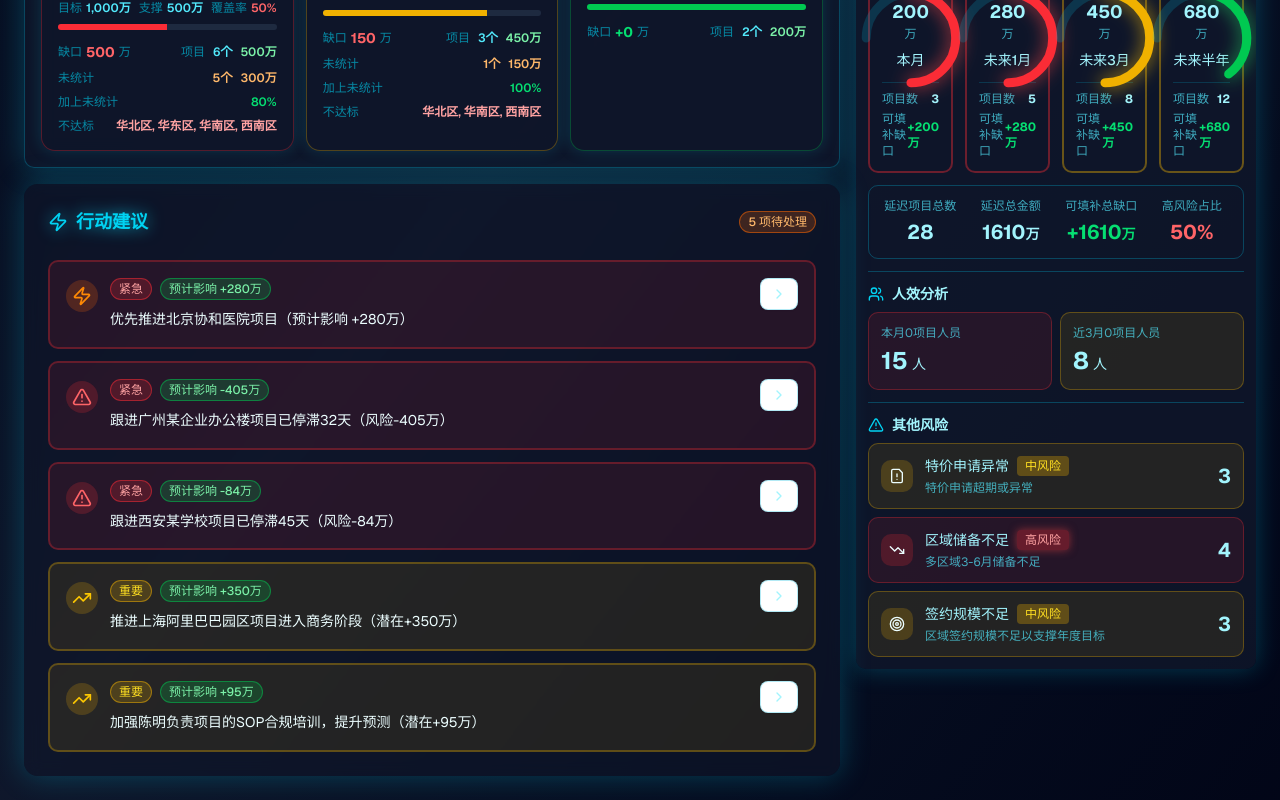
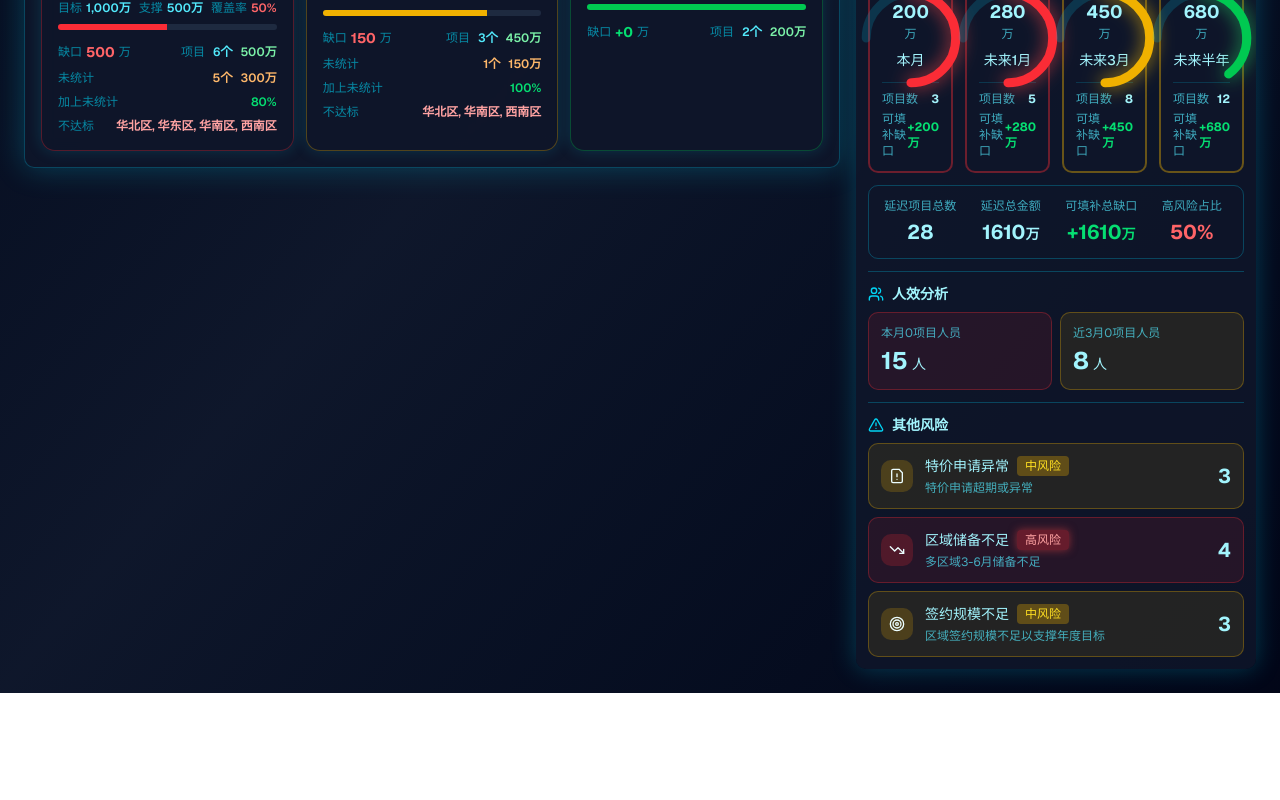
Before and after one commit to navylee1990/coze_jsc, a Next.js app: page /gm in a window 1280 px wide. Shown: the part 834-1634 px from the top of the page. After the commit the page ends 1527 px from the top, so only its background shows below. Built offline with nearby package versions, Linux system fonts and the light colour scheme.

Commit message:
feat: 删除商用总经理驾驶舱的行动建议模块

```diff
--- a/src/app/gm/page.tsx
+++ b/src/app/gm/page.tsx
@@ -1,7 +1,7 @@
 'use client';
 
 import { useState, useMemo, useEffect } from 'react';
-import { ArrowUp, ArrowDown, TrendingUp, AlertTriangle, Activity, Target, Clock, ChevronRight, BarChart3, Play, ChevronLeft, X, TrendingDown, DollarSign, CheckCircle2, XCircle, Zap } from 'lucide-react';
+import { ArrowUp, ArrowDown, TrendingUp, AlertTriangle, Activity, Target, Clock, ChevronRight, BarChart3, Play, ChevronLeft, X, TrendingDown, DollarSign, CheckCircle2, XCircle } from 'lucide-react';
 import { Card, CardContent, CardHeader, CardTitle } from '@/components/ui/card';
 import { Button } from '@/components/ui/button';
 import { Badge } from '@/components/ui/badge';
@@ -187,52 +187,7 @@ const forecastOverviewData = {
   }
 };
 
-// 行动建议数据
-interface ActionItem {
-  icon: 'fire' | 'warning' | 'lightbulb';
-  text: string;
-  link?: string;
-  priority: 'high' | 'medium' | 'low';
-  impact?: string;
-}
 
-const actionRecommendationsData: ActionItem[] = [
-  {
-    icon: 'fire',
-    text: '优先推进北京协和医院项目（预计影响 +280万）',
-    link: '/gm/projects',
-    priority: 'high',
-    impact: '+280万'
-  },
-  {
-    icon: 'warning',
-    text: '跟进广州某企业办公楼项目已停滞32天（风险-405万）',
-    link: '/gm/projects',
-    priority: 'high',
-    impact: '-405万'
-  },
-  {
-    icon: 'warning',
-    text: '跟进西安某学校项目已停滞45天（风险-84万）',
-    link: '/gm/projects',
-    priority: 'high',
-    impact: '-84万'
-  },
-  {
-    icon: 'lightbulb',
-    text: '推进上海阿里巴巴园区项目进入商务阶段（潜在+350万）',
-    link: '/gm/projects',
-    priority: 'medium',
-    impact: '+350万'
-  },
-  {
-    icon: 'lightbulb',
-    text: '加强陈明负责项目的SOP合规培训，提升预测（潜在+95万）',
-    link: '/gm/projects',
-    priority: 'medium',
-    impact: '+95万'
-  },
-];
 
 // 预测趋势图数据
 // 当前时间：2026-1-24，只有1月有实际已完成数据（800万）
@@ -974,94 +929,6 @@ export default function GMDashboard() {
 
             {/* 未来支撑充分性面板 */}
             <FutureSupportAdequacyPanel theme="dashboard" />
-
-            {/* 行动建议模块 */}
-            <div className={`${DASHBOARD_STYLES.cardBg} ${DASHBOARD_STYLES.cardBorder} rounded-xl p-6 ${DASHBOARD_STYLES.glow}`}>
-              <div className="flex items-center justify-between mb-6">
-                <h2 className={`text-lg font-bold ${DASHBOARD_STYLES.neon} flex items-center gap-2`}>
-                  <Zap className="w-5 h-5" />
-                  行动建议
-                </h2>
-                <Badge className="bg-orange-500/20 border-orange-500/50 text-orange-300 text-xs">
-                  {actionRecommendationsData.length} 项待处理
-                </Badge>
-              </div>
-
-              <div className="space-y-3">
-                {actionRecommendationsData.map((action, index) => (
-                  <div
-                    key={index}
-                    className={`relative p-4 rounded-lg border-2 transition-all hover:shadow-lg ${
-                      action.priority === 'high'
-                        ? 'bg-red-500/10 border-red-500/30 hover:border-red-500/50'
-                        : action.priority === 'medium'
-                        ? 'bg-yellow-500/10 border-yellow-500/30 hover:border-yellow-500/50'
-                        : 'bg-cyan-500/10 border-cyan-500/30 hover:border-cyan-500/50'
-                    }`}
-                  >
-                    <div className="flex items-start gap-3">
-                      {/* 优先级图标 */}
-                      <div className="flex-shrink-0 mt-0.5">
-                        {action.icon === 'fire' && (
-                          <div className="w-8 h-8 rounded-full bg-orange-500/20 flex items-center justify-center">
-                            <Zap className="w-5 h-5 text-orange-400" />
-                          </div>
-                        )}
-                        {action.icon === 'warning' && (
-                          <div className="w-8 h-8 rounded-full bg-red-500/20 flex items-center justify-center">
-                            <AlertTriangle className="w-5 h-5 text-red-400" />
-                          </div>
-                        )}
-                        {action.icon === 'lightbulb' && (
-                          <div className="w-8 h-8 rounded-full bg-yellow-500/20 flex items-center justify-center">
-                            <TrendingUp className="w-5 h-5 text-yellow-400" />
-                          </div>
-                        )}
-                      </div>
-
-                      {/* 内容 */}
-                      <div className="flex-1 min-w-0">
-                        <div className="flex items-center gap-2 mb-2">
-                          <Badge
-                            variant="outline"
-                            className={`text-xs ${
-                              action.priority === 'high'
-                                ? 'bg-red-500/20 border-red-500/50 text-red-300'
-                                : action.priority === 'medium'
-                                ? 'bg-yellow-500/20 border-yellow-500/50 text-yellow-300'
-                                : 'bg-cyan-500/20 border-cyan-500/50 text-cyan-300'
-                            }`}
-                          >
-                            {action.priority === 'high' ? '紧急' : action.priority === 'medium' ? '重要' : '建议'}
-                          </Badge>
-                          {action.impact && (
-                            <Badge className="text-xs bg-green-500/20 border-green-500/50 text-green-300">
-                              预计影响 {action.impact}
-                            </Badge>
-                          )}
-                        </div>
-                        <p className={`text-sm ${DASHBOARD_STYLES.text} leading-relaxed`}>
-                          {action.text}
-                        </p>
-                      </div>
-
-                      {/* 操作按钮 */}
-                      {action.link && (
-                        <Link href={action.link}>
-                          <Button
-                            size="sm"
-                            variant="outline"
-                            className={`${DASHBOARD_STYLES.cardBorder} ${DASHBOARD_STYLES.textSecondary} hover:bg-cyan-500/20`}
-                          >
-                            <ChevronRight className="w-4 h-4" />
-                          </Button>
-                        </Link>
-                      )}
-                    </div>
-                  </div>
-                ))}
-              </div>
-            </div>
           </div>
 
           {/* 右侧仪表区 */}
```
